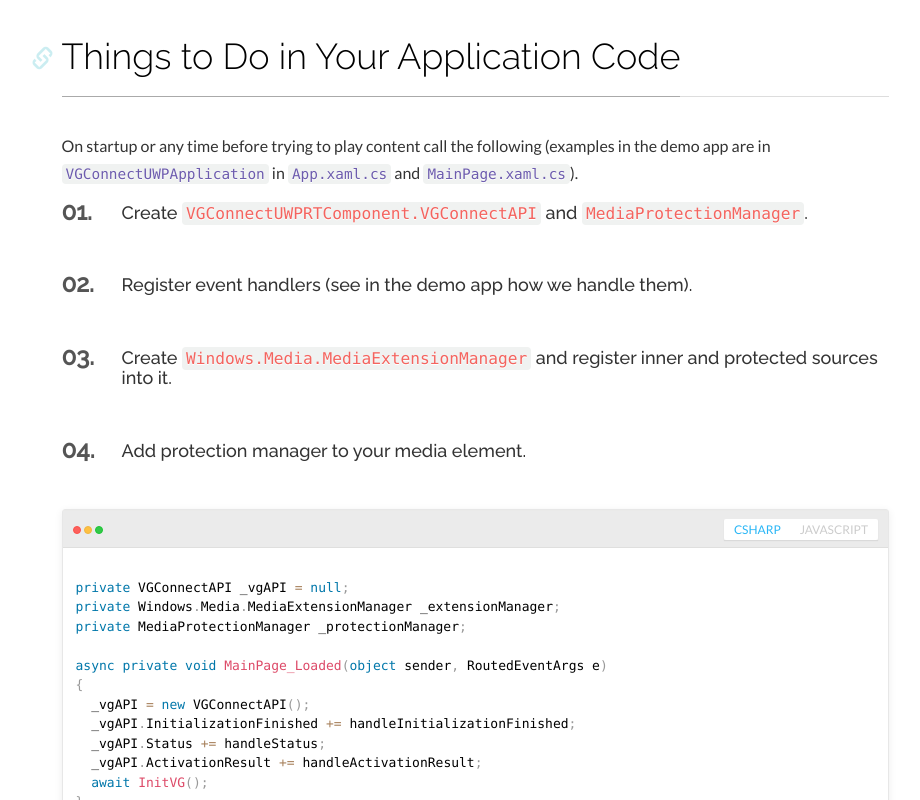
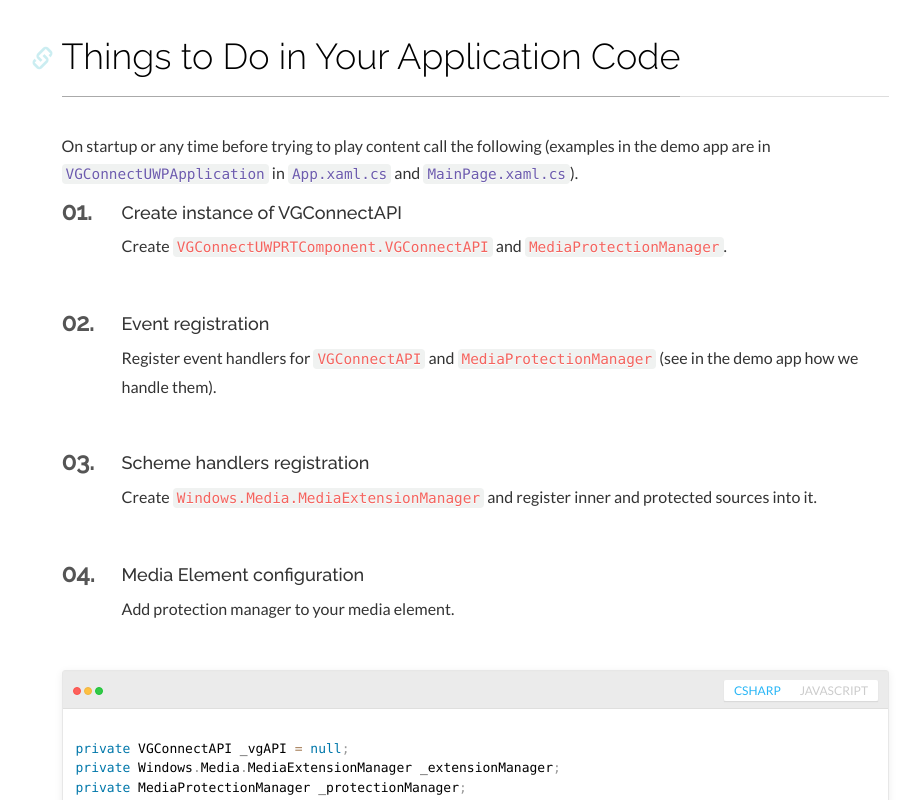
Before and after one commit to rohaber/VG-Getting-Started, a website: page Source/src/uwp_your_app.html in a window 1280 px wide. Shown: the part 2000-2800 px from the top of the page, without its empty margins (336-1256 px from the left). Drawn offline with Linux system fonts and the light colour scheme.

Commit message:
no message

```diff
--- a/Source/src/uwp_your_app.html
+++ b/Source/src/uwp_your_app.html
@@ -102,7 +102,7 @@
 
           <header>
             <h1>Developing Your Own UWP Application</h1>
-            <p>You can use the VGDRM component in any UWP UI language, for example, c# /xaml and js/html.</p>
+            <p>You can use the VGDRM component in any UWP UI language, for example, c#/xaml and js/html.</p>
             <ol class="toc">
               <li><a href="#projSetup">Project Setup</a></li>
               <li><a href="#toDo">Things to Do in Your Application Code</a></li>
@@ -206,16 +206,20 @@
 
             <ul class="step-text">
               <li>
-                <h5>Create <code>VGConnectUWPRTComponent.VGConnectAPI</code> and <code>MediaProtectionManager</code>.</h5>
+                <h5>Create instance of VGConnectAPI</h5>
+                <p>Create <code>VGConnectUWPRTComponent.VGConnectAPI</code> and <code>MediaProtectionManager</code>.</p>
               </li>
               <li>
-                <h5>Register event handlers (see in the demo app how we handle them).</h5>
+                <h5>Event registration</h5>
+                <p>Register event handlers for <code>VGConnectAPI</code> and <code>MediaProtectionManager</code> (see in the demo app how we handle them).</p>
               </li>
               <li>
-                <h5>Create <code>Windows.Media.MediaExtensionManager</code> and register inner and protected sources into it.</h5>
+                <h5>Scheme handlers registration</h5>
+                <p>Create <code>Windows.Media.MediaExtensionManager</code> and register inner and protected sources into it.</p>
               </li>
               <li>
-                <h5>Add protection manager to your media element.</h5>
+                <h5>Media Element configuration</h5>
+                <p>Add protection manager to your media element.</p>
               </li>
             </ul>
 
@@ -258,7 +262,7 @@ async Task InitVG()
 
             <ul class="step-text">
               <li>
-                <h5>Call <code>_vgAPI.CreateViewingSession</code> (in the demo application, look at function <code>DoStreamAsset</code> in <code class="text-purple">VGConnectUWPApplication\MainPage.xaml.cs</code> file in InitVG).</h5>
+                <p>Call <code>_vgAPI.CreateViewingSession</code> (in the demo application, look at function <code>DoStreamAsset</code> in <code class="text-purple">VGConnectUWPApplication\MainPage.xaml.cs</code> file in InitVG).</p>
               </li>
               <li>
                 <h5>Keep the returned object, and then operate it.</h5>
```
